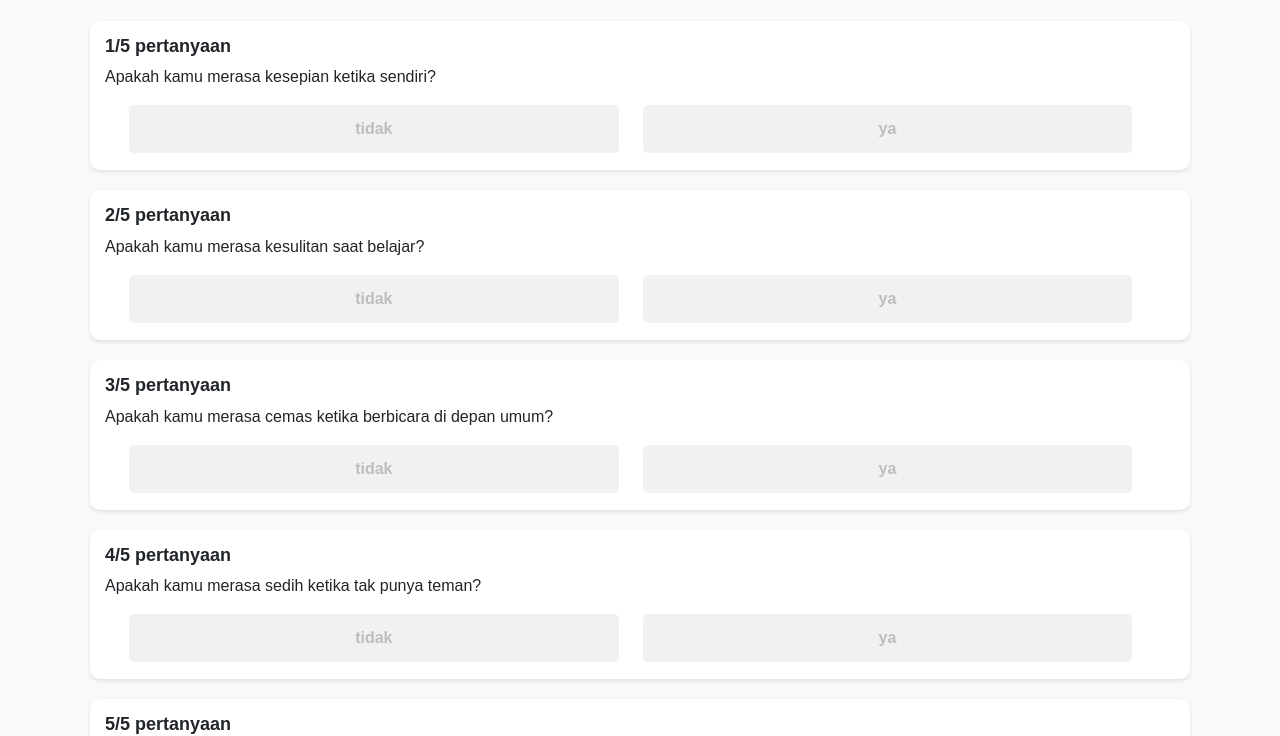
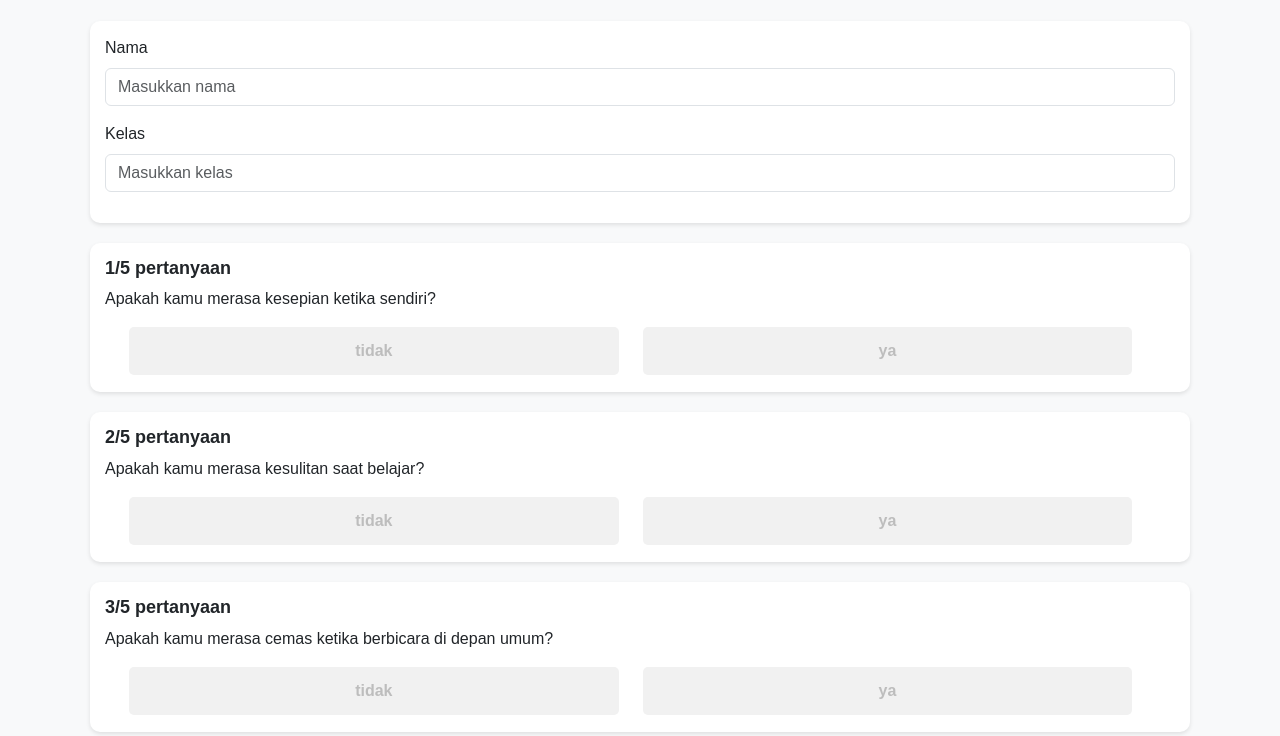
Before and after one commit to angketmasalahbelajar/kuesioner, a plain HTML site: page index.html in a window 1280 px wide. Shown: the part 72-808 px from the top of the page. Drawn offline with nearby package versions, Linux system fonts and the light colour scheme.

Commit message:
feat: adding name, class field for idetity

```diff
--- a/index.html
+++ b/index.html
@@ -66,6 +66,17 @@
 <body>
     <div class="container">
         <h4 class="text-center mb-4">PERTANYAAN KUESIONER</h4>
+
+        <div class="question-card">
+            <div class="mb-3">
+                <label for="name" class="form-label">Nama</label>
+                <input type="text" class="form-control" id="name" placeholder="Masukkan nama">
+            </div>
+            <div class="mb-3">
+                <label for="class" class="form-label">Kelas</label>
+                <input type="text" class="form-control" id="class" placeholder="Masukkan kelas">
+            </div>
+        </div>
 
         <div class="question-card">
             <h5>1/5 pertanyaan</h5>
```
